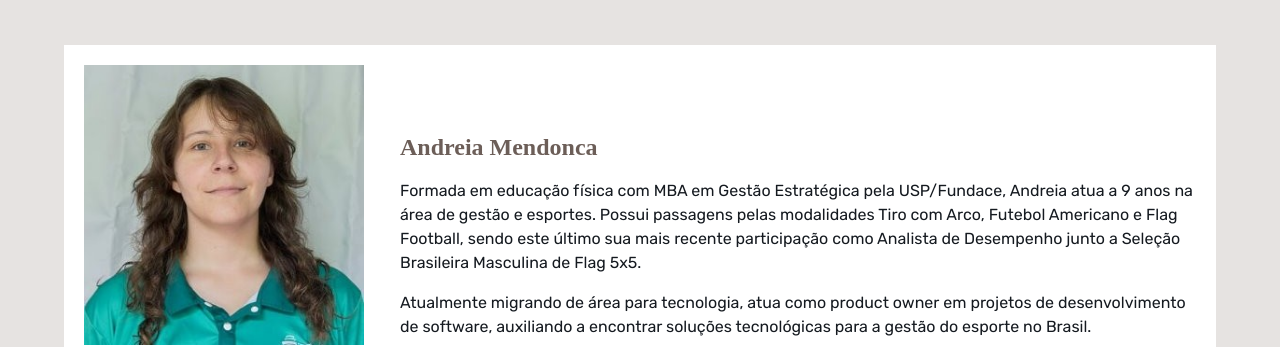
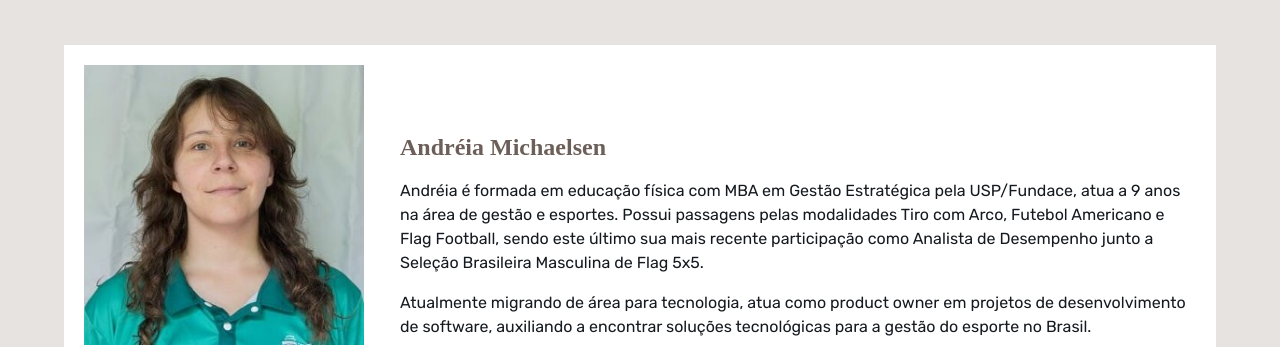
Before and after one commit to VISAOTECH/Programa-site-novo, a plain HTML site: page quemsomos.html in a window 1280 px wide. Shown: the part 1042-1389 px from the top of the page. Drawn offline with Linux system fonts and the light colour scheme; a web font is replaced by a local one.

Commit message:
Correção do nome
Adequação do texto e nome.

```diff
--- a/quemsomos.html
+++ b/quemsomos.html
@@ -48,12 +48,12 @@
 
 			<section class="autor">
 				<div>
-					<img alt="Foto de Andreia Mendonca" class="foto" src="assets/imagens/autores/andreia.jpeg">
-					<a href="https://www.linkedin.com/in/andreiamichaelsen/"><img alt="Um link de Linkedin para visitar o perfil de Andreia Mendonca" class="linkedin" src="assets/imagens/linkedin.png"></a>
+					<img alt="Foto de Andreia Michaelsen" class="foto" src="assets/imagens/autores/andreia.jpeg">
+					<a href="https://www.linkedin.com/in/andreiamichaelsen/"><img alt="Um link de Linkedin para visitar o perfil de Andreia Michaelsen" class="linkedin" src="assets/imagens/linkedin.png"></a>
 				</div>
 				<div class="texto">
-					<h2>Andreia Mendonca</h2>
-          <p>Formada em educação física com MBA em Gestão Estratégica pela USP/Fundace, Andreia atua a 9 anos na área de gestão e esportes. Possui passagens pelas modalidades Tiro com Arco, Futebol Americano e Flag Football, sendo este último sua mais recente participação como Analista de Desempenho junto a Seleção Brasileira Masculina de Flag 5x5.</p>
+					<h2>Andréia Michaelsen</h2>
+          <p>Andréia é formada em educação física com MBA em Gestão Estratégica pela USP/Fundace, atua a 9 anos na área de gestão e esportes. Possui passagens pelas modalidades Tiro com Arco, Futebol Americano e Flag Football, sendo este último sua mais recente participação como Analista de Desempenho junto a Seleção Brasileira Masculina de Flag 5x5.</p>
 
           <p>Atualmente migrando de área para tecnologia, atua como <i>product owner</i> em projetos de desenvolvimento de <i>software</i>, auxiliando a encontrar soluções tecnológicas para a gestão do esporte no Brasil.</p>
 				</div>
```
Also changed, not shown: 1 other file.
